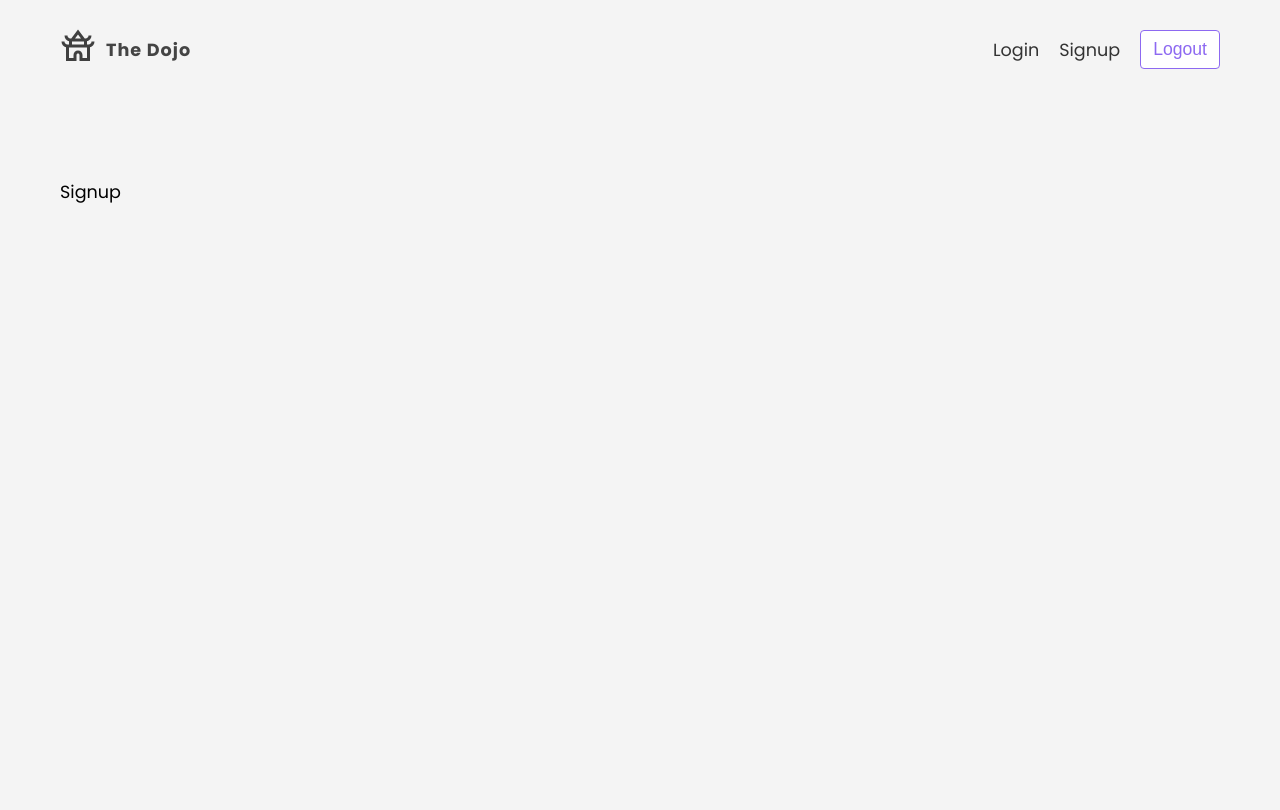
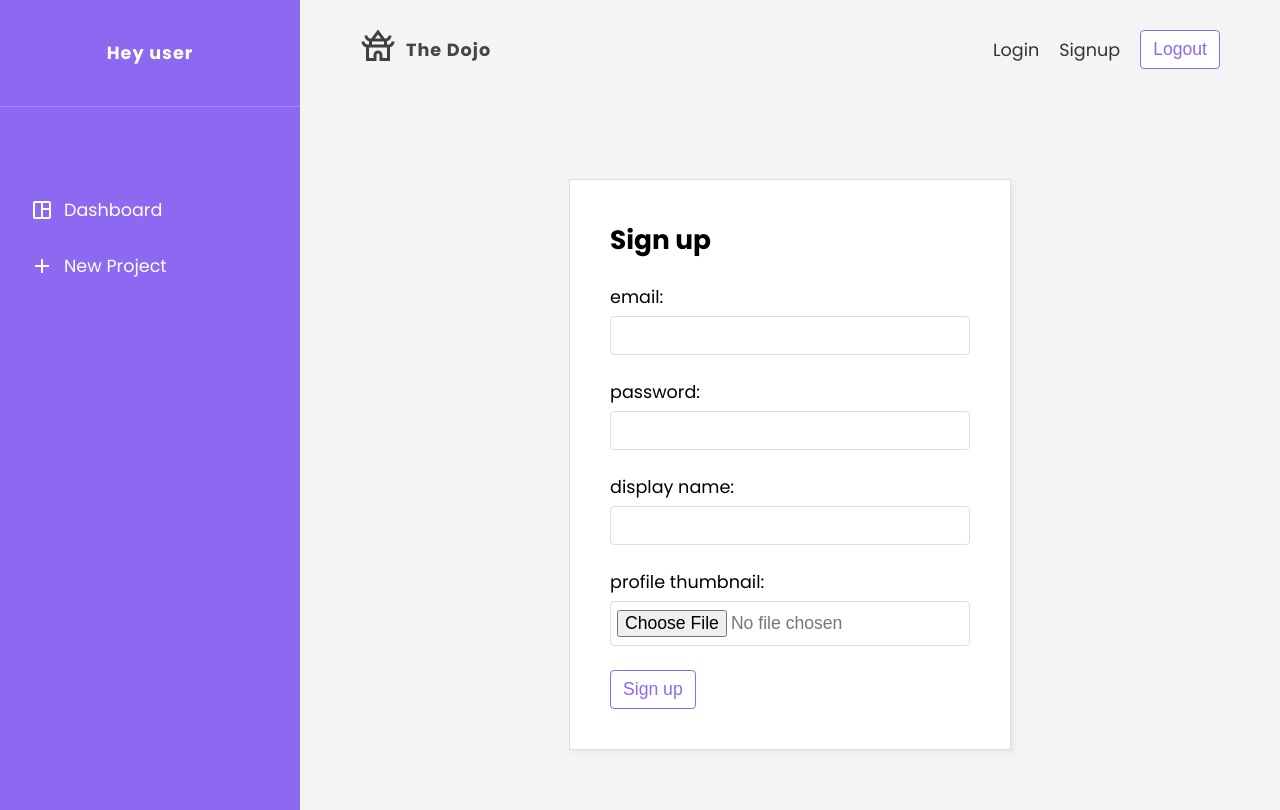
Before and after one commit to alexkozhura/the-dojo, a React (Create React App) app: page /signup in a window 1280 px wide. Built offline with nearby package versions, Linux system fonts and the light colour scheme; no server answers.

Commit message:
Added Firebase storage

```diff
--- a/src/App.js
+++ b/src/App.js
@@ -9,11 +9,13 @@ import Project from './pages/project/Project'
 import Signup from './pages/signup/Signup'
 import Login from './pages/login/Login'
 import Navbar from './components/Navbar'
+import Sidebar from './components/Sidebar'
 
 function App() {
   return (
     <div className="App">
       <BrowserRouter>
+        <Sidebar />
           <div className="container">
             <Navbar />
               <Routes>
--- a/src/components/Sidebar.css
+++ b/src/components/Sidebar.css
@@ -0,0 +1,47 @@
+.sidebar {
+    width: 300px;
+    min-width: 300px;
+    background: var(--primary-color);
+    min-height: 100vh;
+    box-sizing: border-box;
+    position: relative;
+    color: #fff;
+  }
+  .sidebar-content {
+    position: fixed;
+    width: inherit;
+  }
+  .sidebar .user {
+    font-weight: bold;
+    text-align: center;
+    letter-spacing: 1px;
+    padding: 40px 30px;
+    border-bottom: 1px solid rgba(255,255,255,0.2);
+  }
+  .sidebar .links {
+    margin-top: 80px;
+    margin-left: 20px;
+  }
+  .sidebar .links li {
+    margin-top: 10px;
+  }
+  .sidebar .links a {
+    display: flex;
+    padding: 10px;
+    text-decoration: none;
+    width: 100%;
+    color: #fff;
+    box-sizing: border-box;
+  }
+  .sidebar .links img {
+    margin-right: 10px;
+    filter: invert(100%);
+  }
+  .sidebar .links a.active {
+    color: #555;
+    background: var(--bg-color);
+    border-radius: 20px 0 0 20px;
+  }
+  .sidebar .links .active img {
+    filter: invert(40%);
+  }
--- a/src/components/Sidebar.js
+++ b/src/components/Sidebar.js
@@ -1,7 +1,34 @@
+import { NavLink } from 'react-router-dom'
+
 import './Sidebar.css'
+import DashboardIcon from '../assets/dashboard_icon.svg'
+import AddIcon from '../assets/add_icon.svg'
 
 export default function Sidebar() {
   return (
-    <div>Sidebar</div>
+    <div className='sidebar'>
+        <div className="sidebar-content">
+            <div className="user">
+                {/* avatar and username here later */}
+                <p>Hey user</p>
+            </div>
+            <nav className="links">
+                <ul>
+                    <li>
+                        <NavLink to="/">
+                            <img src={DashboardIcon} alt="dashboard icon" />
+                            <span>Dashboard</span>
+                        </NavLink>
+                    </li>
+                    <li>
+                        <NavLink to="/create">
+                            <img src={AddIcon} alt="add project icon" />
+                            <span>New Project</span>
+                        </NavLink>
+                    </li>
+                </ul>
+            </nav>
+        </div>
+    </div>
   )
 }
--- a/src/pages/create/Create.js
+++ b/src/pages/create/Create.js
@@ -0,0 +1,9 @@
+import './Create.css'
+
+export default function Create() {
+  return (
+    <div>
+        Create
+    </div>
+  )
+}
--- a/src/pages/signup/Signup.css
+++ b/src/pages/signup/Signup.css
@@ -0,0 +1,8 @@
+.auth-form {
+    max-width: 360px;
+    margin: 60px auto;
+    padding: 40px;
+    border: 1px solid #ddd;
+    box-shadow: 3px 3px 5px rgba(0,0,0,0.05);
+    background: #fff;
+  }
--- a/src/pages/signup/Signup.js
+++ b/src/pages/signup/Signup.js
@@ -1,9 +1,81 @@
+import { useState } from 'react'
 import './Signup.css'
 
 export default function Signup() {
+  const [email, setEmail] = useState('')
+  const [password, setPassword] = useState('')
+  const [displayName, setDisplayName] = useState('')
+  const [thumbnail, setThumbnail] = useState(null)
+  const [thumbnailError, setThumbnailError] = useState(null)
+
+  const handleSubmit = (e) => {
+    e.preventDefault()
+    console.log(email, password, displayName, thumbnail)
+
+  }
+  const handleFileChange = (e) => {
+    setThumbnail(null)
+    let selected = e.target.files[0]
+    console.log(selected)
+
+    if (!selected) {
+      setThumbnailError('Please select a file')
+      return
+    }
+    if (!selected.type.includes('image')) {
+      setThumbnailError('Selected file must be an image')
+      return
+    }
+    if (selected.size > 100000) {
+      setThumbnailError('Image file size must be less than 100kb')
+      return
+    }
+    setThumbnailError(null)
+    setThumbnail(selected)
+    console.log('thumbnail updated')
+
+  }
+
   return (
-    <div>
-        Signup
-    </div>
+    <form className="auth-form" onSubmit={handleSubmit}>
+        <h2>Sign up</h2>
+        <label>
+          <span>email:</span>
+          <input
+            required
+            type="email"
+            onChange={(e) => setEmail(e.target.value)}
+            value={email}
+          />
+        </label>
+        <label>
+          <span>password:</span>
+          <input
+            required
+            type="password"
+            onChange={(e) => setPassword(e.target.value)}
+            value={password}
+          />
+        </label>
+        <label>
+          <span>display name:</span>
+          <input
+            required
+            type="text"
+            onChange={(e) => setDisplayName(e.target.value)}
+            value={displayName}
+          />
+        </label>
+        <label>
+          <span>profile thumbnail:</span>
+          <input
+            required
+            type="file"
+            onChange={handleFileChange}
+          />
+          {thumbnailError && <div className="error">{thumbnailError}</div>}
+        </label>
+        <button className="btn">Sign up</button>
+    </form>
   )
 }
```
Lines whose indentation alone changed are shown as unchanged.
